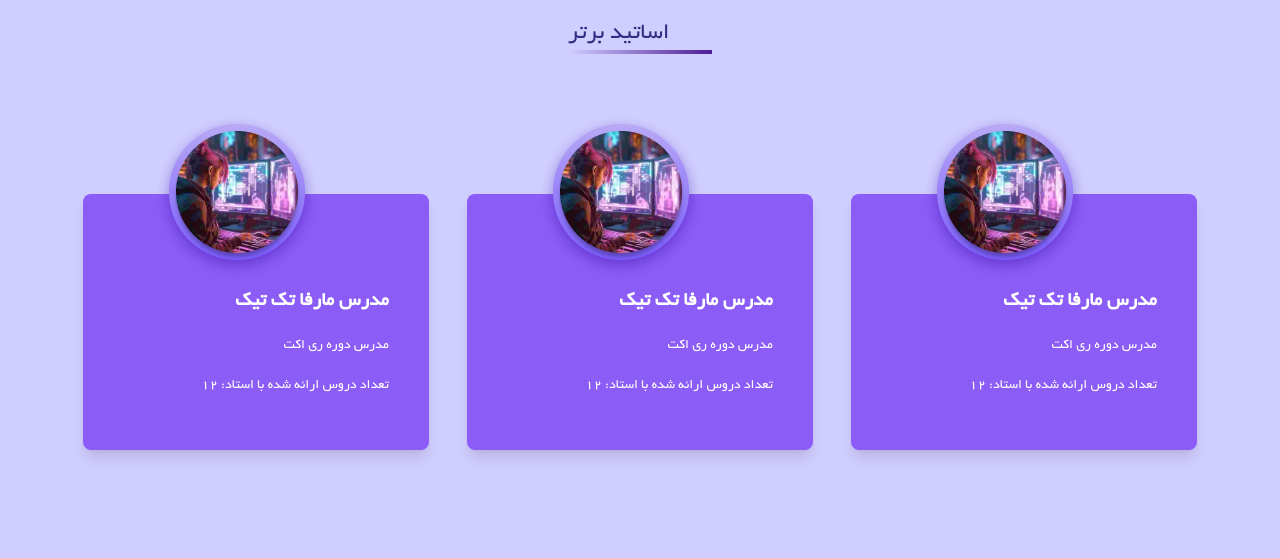
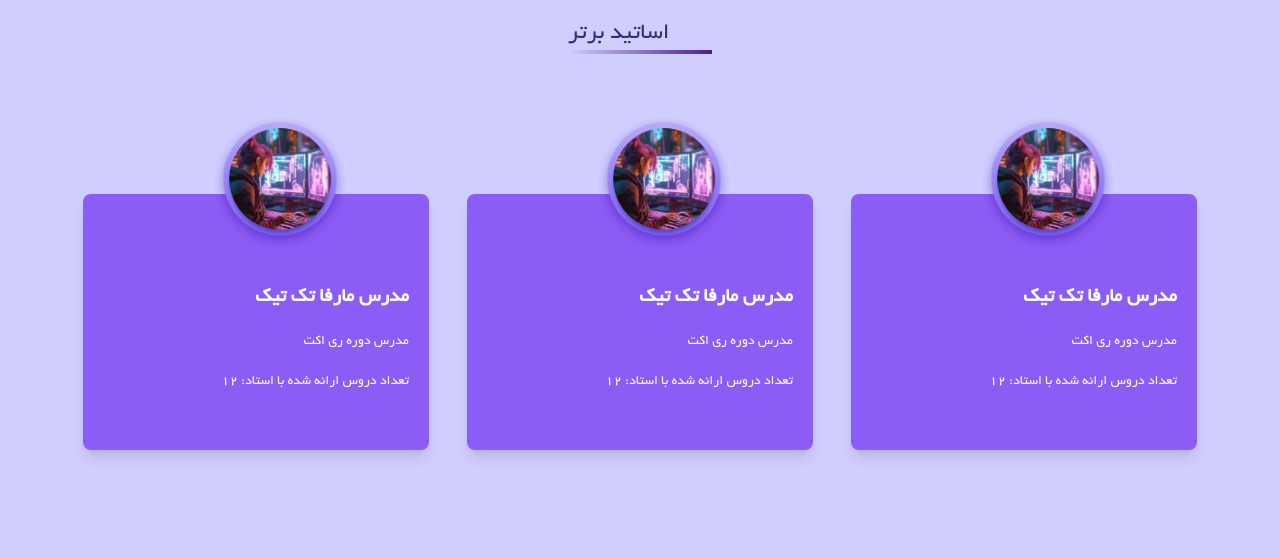
Before and after one commit to academy-react-winder402/New-Marfa, a React (Vite) app: page / in a window 1280 px wide. Shown: the part 3034-3592 px from the top of the page. Built offline with nearby package versions, Linux system fonts and the light colour scheme.

Commit message:
End edit card professor

```diff
--- a/src/component/LandingComponent/Professors/ProfessorCard.jsx
+++ b/src/component/LandingComponent/Professors/ProfessorCard.jsx
@@ -9,19 +9,19 @@ import {
 
 const ProfessorCard = () => {
   return (
-    <>
-   <div className='group relative mx-auto mt-20 flex flex-col items-center justify-center py-10 md:w-[80%] md:flex-row lg:w-full'>
-     <div className='mb-6 flex h-56 w-96 items-center rounded-lg bg-violet-500 shadow-lg md:h-64 md:w-[90%]'>
 
-           <div className=''>
+   <div className='flex md:flex-row flex-col justify-center items-center mx-auto mt-20 py-10 md:w-[80%] group'>
+     <div className='relative flex justify-start items-center bg-violet-500 shadow-lg mx-auto rounded-lg w-96 md:w-[90%] h-56 md:h-64'>
+
+           <div className='-top-20 left-32 absolute mx-auto w-[40%] ]'>
              <img src={professorpic} alt=""
-              className="border--4 duration-400 absolute -top-10 right-24 z-10 mx-auto block transform rounded-full border-white text-center transition-transform hover:scale-110 md:right-28 lg:right-32" />
+              className="border--4 border-white rounded-full transform transition-transform duration-400 hover:scale-110" />
            </div>
 
 
-      <div className="m-10 mt-20 text-nowrap text-start text-white md:w-[80%]">
-           <div className='flex w-full flex-col'>
-              <h3 className="w-full text-xl font-semibold">مدرس مارفا تک تیک</h3>
+      <div className="mt-8 ml-20 p-5 w-full md:w-[80%] text-nowrap text-start text-white">
+           <div className='flex flex-col w-full'>
+              <h3 className="w-full font-semibold text-xl">مدرس مارفا تک تیک</h3>
               <span className="my-5 text-sm">
                 مدرس دوره ری اکت
               </span>
@@ -31,8 +31,8 @@ const ProfessorCard = () => {
            </div>
       </div>
 
-      <div className='absolute flex w-14 flex-col items-center gap-12 text-white duration-500 ease-in-out'>
-          <div  className='invisible absolute -top-28 right-72 mx-auto rounded-b-lg bg-indigo-700 p-5 group-hover:visible md:-top-32 md:right-96 lg:right-[20rem]'>
+      <div className='relative flex flex-col items-center gap-12 w-14 text-white duration-500 ease-in-out'>
+          <div  className='group-hover:visible -top-28 md:-top-32 left-5 absolute bg-indigo-700 mx-auto p-5 rounded-b-lg invisible'>
               <RiInstagramLine  size={30}/>
               <IoLogoLinkedin className='my-3' size={30}/>
               <RiTelegramLine size={30} />
@@ -41,7 +41,7 @@ const ProfessorCard = () => {
       </div>
     </div>
    </div>
-   </>
+
   )
 }
 
```
